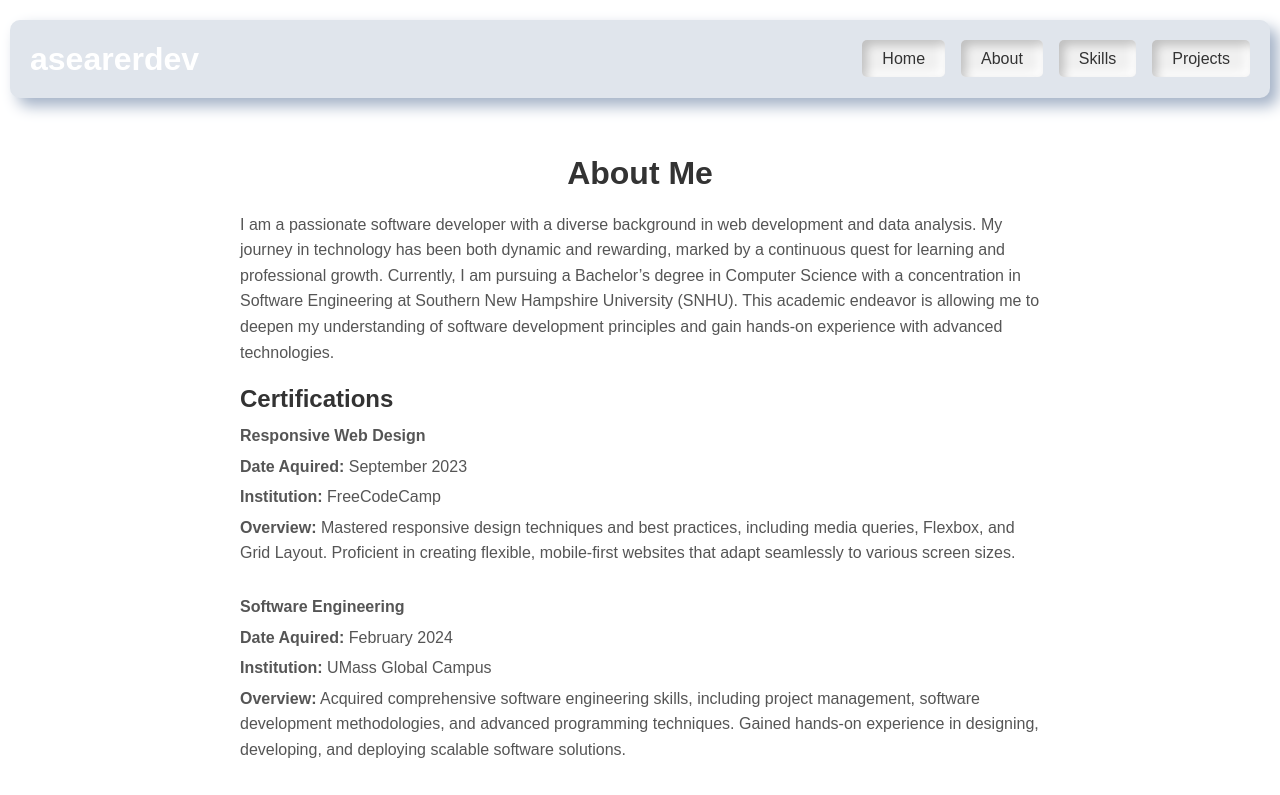
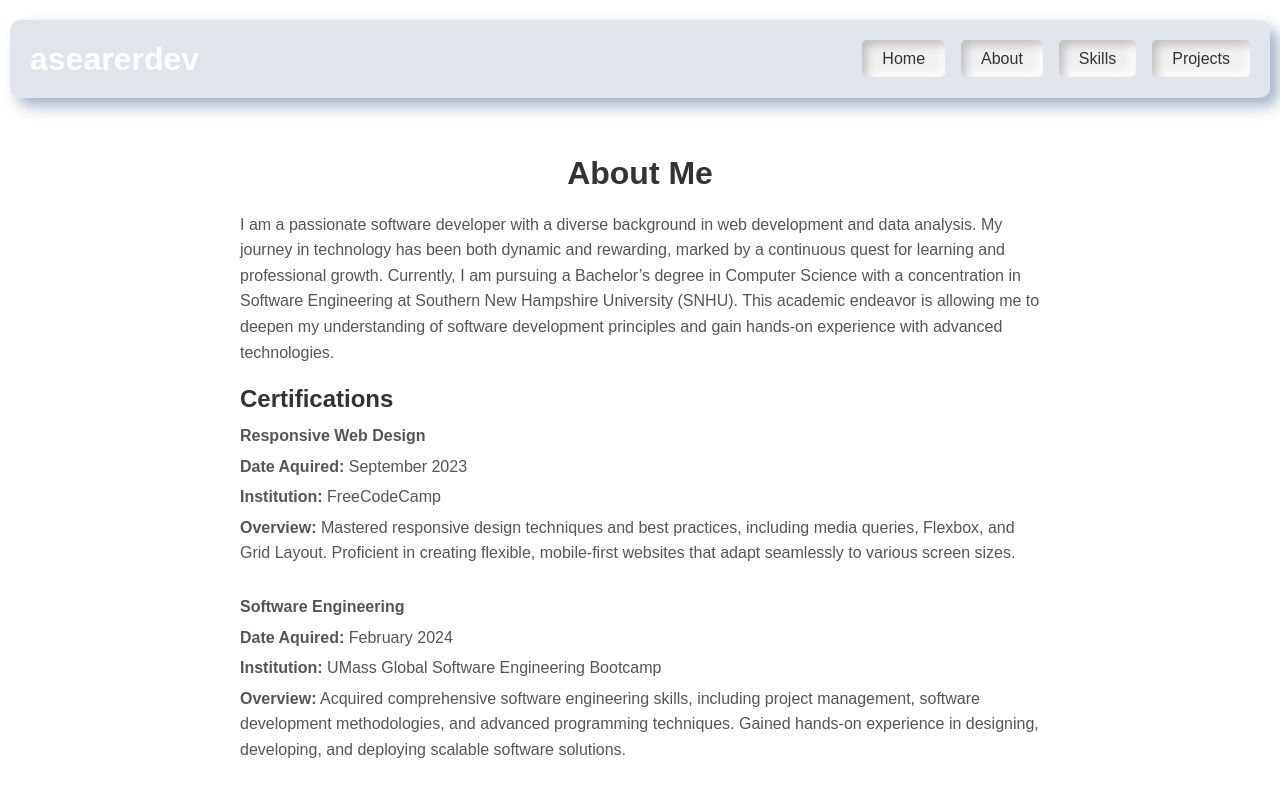
Before and after one commit to asearer/portfolio, a React (Create React App) app: page /about in a window 1280 px wide. Shown: the top 795 px of the page. Built offline with nearby package versions, Linux system fonts and the light colour scheme.

Commit message:
On branch main  Your branch is up to date with 'origin/main'.  Changes to be committed: 	modified:   src/components/About.js

```diff
--- a/src/components/About.js
+++ b/src/components/About.js
@@ -40,7 +40,7 @@ const About = () => {
 
       <p><strong>Software Engineering</strong></p>
       <p><strong>Date Aquired:</strong> February 2024</p>
-      <p><strong>Institution:</strong> UMass Global Campus</p>
+      <p><strong>Institution:</strong> UMass Global Software Engineering Bootcamp</p>
       <p><strong>Overview:</strong> Acquired comprehensive software engineering skills, including project management, software development methodologies, and advanced programming techniques. Gained hands-on experience in designing, developing, and deploying scalable software solutions.</p><br></br>
 
       <p><strong>Data Visualization</strong></p>
```
